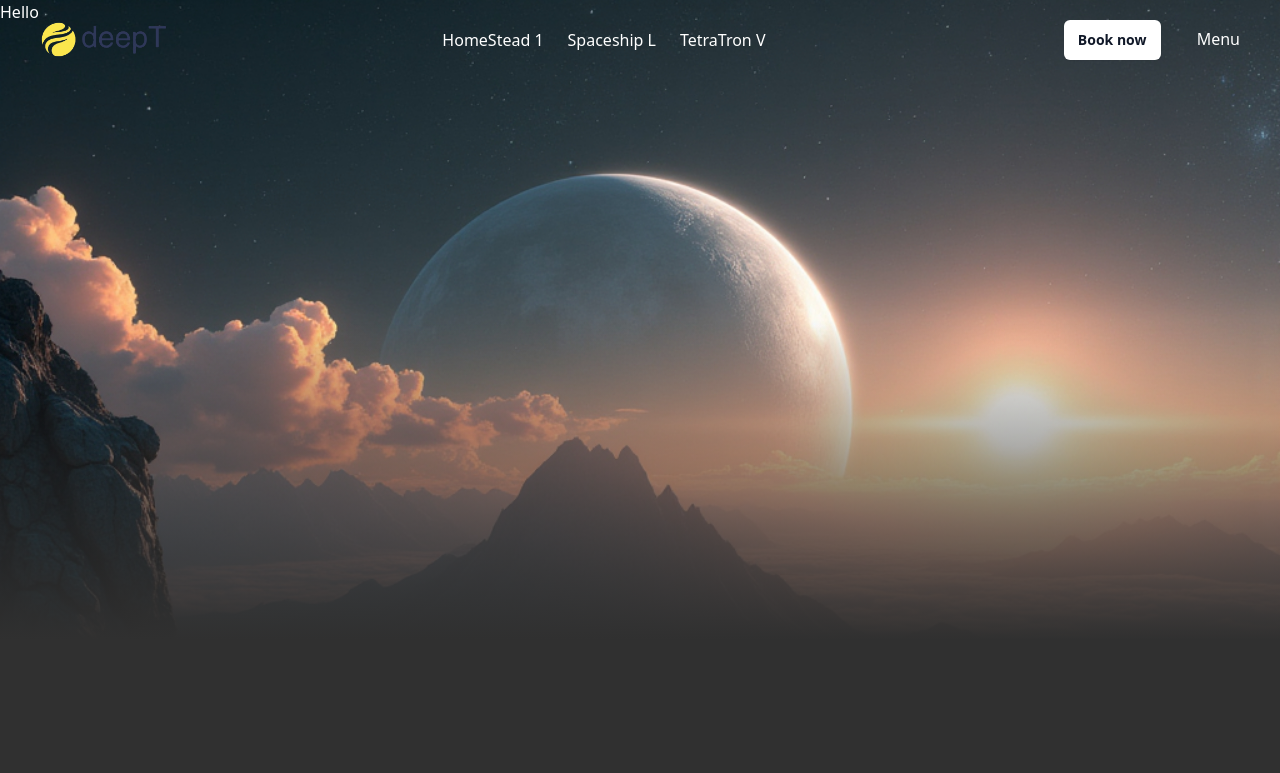
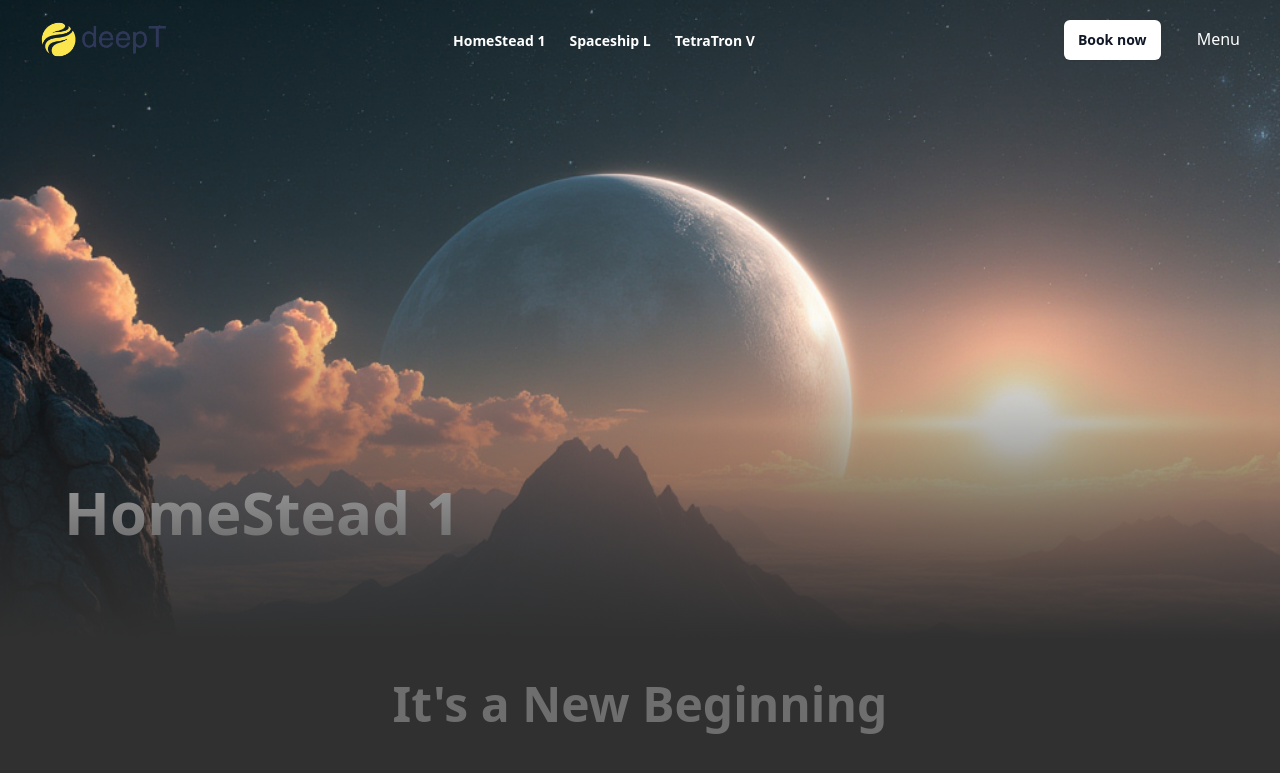
Before and after one commit to aust21/deep-travel, a Flask app: page / in a window 1280 px wide. Shown: the top 773 px of the page. Run offline with Flask 3, Linux system fonts and the light colour scheme.

Commit message:
create sections

```diff
--- a/main/static/css/output.css
+++ b/main/static/css/output.css
@@ -539,6 +539,33 @@
   .inset-0 {
     inset: calc(var(--spacing) * 0);
   }
+  .top-\[50\%\] {
+    top: 50%;
+  }
+  .top-\[70\%\] {
+    top: 70%;
+  }
+  .top-\[80\%\] {
+    top: 80%;
+  }
+  .top-\[90\%\] {
+    top: 90%;
+  }
+  .right-\[50\%\] {
+    right: 50%;
+  }
+  .left-0 {
+    left: calc(var(--spacing) * 0);
+  }
+  .left-\[4rem\] {
+    left: 4rem;
+  }
+  .left-\[50\%\] {
+    left: 50%;
+  }
+  .left-\[5rem\] {
+    left: 5rem;
+  }
   .z-10 {
     z-index: 10;
   }
@@ -551,6 +578,15 @@
   .mx-auto {
     margin-inline: auto;
   }
+  .my-4 {
+    margin-block: calc(var(--spacing) * 4);
+  }
+  .my-5 {
+    margin-block: calc(var(--spacing) * 5);
+  }
+  .my-10 {
+    margin-block: calc(var(--spacing) * 10);
+  }
   .mt-5 {
     margin-top: calc(var(--spacing) * 5);
   }
@@ -559,6 +595,9 @@
   }
   .mr-3 {
     margin-right: calc(var(--spacing) * 3);
+  }
+  .mr-6 {
+    margin-right: calc(var(--spacing) * 6);
   }
   .mr-20 {
     margin-right: calc(var(--spacing) * 20);
@@ -602,14 +641,20 @@
   .w-\[5rem\] {
     width: 5rem;
   }
+  .w-\[8rem\] {
+    width: 8rem;
+  }
+  .w-\[40\%\] {
+    width: 40%;
+  }
   .w-\[80\%\] {
     width: 80%;
   }
   .w-\[85\%\] {
     width: 85%;
   }
-  .w-\[8rem\] {
-    width: 8rem;
+  .w-\[300px\] {
+    width: 300px;
   }
   .w-full {
     width: 100%;
@@ -617,8 +662,24 @@
   .border-collapse {
     border-collapse: collapse;
   }
+  .translate-\[-50\%\] {
+    --tw-translate-x: -50%;
+    --tw-translate-y: -50%;
+    translate: var(--tw-translate-x) var(--tw-translate-y);
+  }
+  .translate-x-\[-50\%\] {
+    --tw-translate-x: -50%;
+    translate: var(--tw-translate-x) var(--tw-translate-y);
+  }
+  .translate-y-\[-50\%\] {
+    --tw-translate-y: -50%;
+    translate: var(--tw-translate-x) var(--tw-translate-y);
+  }
   .transform {
     transform: var(--tw-rotate-x) var(--tw-rotate-y) var(--tw-rotate-z) var(--tw-skew-x) var(--tw-skew-y);
+  }
+  .cursor-not-allowed {
+    cursor: not-allowed;
   }
   .resize {
     resize: both;
@@ -652,6 +713,9 @@
   .bg-\[\#000\] {
     background-color: #000;
   }
+  .bg-\[\#77cfdc\] {
+    background-color: #77cfdc;
+  }
   .bg-\[\#92aeb2\] {
     background-color: #92aeb2;
   }
@@ -660,9 +724,6 @@
   }
   .bg-\[\#9ab6ba\] {
     background-color: #9ab6ba;
-  }
-  .bg-\[\#77cfdc\] {
-    background-color: #77cfdc;
   }
   .bg-\[\#324b4f\] {
     background-color: #324b4f;
@@ -771,9 +832,20 @@
   .py-\[1rem\] {
     padding-block: 1rem;
   }
+  .text-center {
+    text-align: center;
+  }
   .text-4xl {
     font-size: var(--text-4xl);
     line-height: var(--tw-leading, var(--text-4xl--line-height));
+  }
+  .text-5xl {
+    font-size: var(--text-5xl);
+    line-height: var(--tw-leading, var(--text-5xl--line-height));
+  }
+  .text-6xl {
+    font-size: var(--text-6xl);
+    line-height: var(--tw-leading, var(--text-6xl--line-height));
   }
   .text-sm {
     font-size: var(--text-sm);
@@ -786,6 +858,18 @@
   .font-semibold {
     --tw-font-weight: var(--font-weight-semibold);
     font-weight: var(--font-weight-semibold);
+  }
+  .text-\[\#6e6e6e\] {
+    color: #6e6e6e;
+  }
+  .text-\[\#b9b9b9\] {
+    color: #b9b9b9;
+  }
+  .text-blue-500 {
+    color: var(--color-blue-500);
+  }
+  .text-gray-400 {
+    color: var(--color-gray-400);
   }
   .text-gray-900 {
     color: var(--color-gray-900);
@@ -872,6 +956,13 @@
       }
     }
   }
+  .hover\:text-blue-800 {
+    &:hover {
+      @media (hover: hover) {
+        color: var(--color-blue-800);
+      }
+    }
+  }
   .focus-visible\:outline-2 {
     &:focus-visible {
       outline-style: var(--tw-outline-style);
@@ -914,6 +1005,21 @@
     transform: none;
     animation-timing-function: cubic-bezier(0, 0, 0.2, 1);
   }
+}
+@property --tw-translate-x {
+  syntax: "*";
+  inherits: false;
+  initial-value: 0;
+}
+@property --tw-translate-y {
+  syntax: "*";
+  inherits: false;
+  initial-value: 0;
+}
+@property --tw-translate-z {
+  syntax: "*";
+  inherits: false;
+  initial-value: 0;
 }
 @property --tw-rotate-x {
   syntax: "*";
--- a/main/templates/base.html
+++ b/main/templates/base.html
@@ -14,4 +14,5 @@
     {% include 'nav.html' %}
     <main class="">{% block content %}{% endblock %}</main>
   </body>
+  <script src="{{ url_for('static', filename='app.js') }}"></script>
 </html>
--- a/main/templates/home/home.html
+++ b/main/templates/home/home.html
@@ -3,8 +3,10 @@ block content %}
 <section
   class="relative min-h-[80vh] bg-[url(../../static/assets/p2.jpg)] bg-no-repeat bg-cover"
 >
-  <div class="relative z-10 text-white">
-    <h1>Hello</h1>
+  <div
+    class="absolute translate-y-[-50%] top-[80%] left-[4rem] text-white w-[40%]"
+  >
+    <h1 class="z-10 text-6xl text-white font-bold">HomeStead 1</h1>
   </div>
   <!-- Add the fading effect -->
   <div
@@ -12,4 +14,10 @@ block content %}
     style="--start-point: 50%; --end-point: 80%"
   ></div>
 </section>
+
+<section>
+  <h2 class="text-5xl text-center my-10 text-[#6e6e6e] font-semibold">
+    It's a New Beginning
+  </h2>
+</section>
 {% endblock %}
--- a/main/templates/nav.html
+++ b/main/templates/nav.html
@@ -11,9 +11,15 @@
       class="navigation flex justify-between items-center"
       data-visible="false"
     >
-      <li class="mr-[1.5rem]"><a href="" class="text-white">HomeStead 1</a></li>
-      <li class="mr-[1.5rem]"><a href="" class="text-white">Spaceship L</a></li>
-      <li class="mr-[1.5rem]"><a href="" class="text-white">TetraTron V</a></li>
+      <li class="mr-[1.5rem]">
+        <a href="" class="text-white text-sm font-semibold">HomeStead 1</a>
+      </li>
+      <li class="mr-[1.5rem]">
+        <a href="" class="text-white text-sm font-semibold">Spaceship L</a>
+      </li>
+      <li class="mr-[1.5rem]">
+        <a href="" class="text-white text-sm font-semibold">TetraTron V</a>
+      </li>
     </ul>
 
     <div class="buttons">
```
